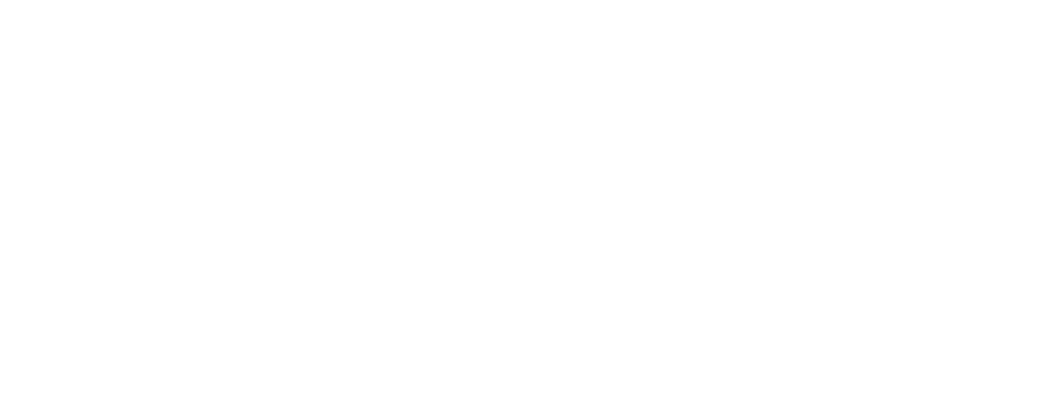
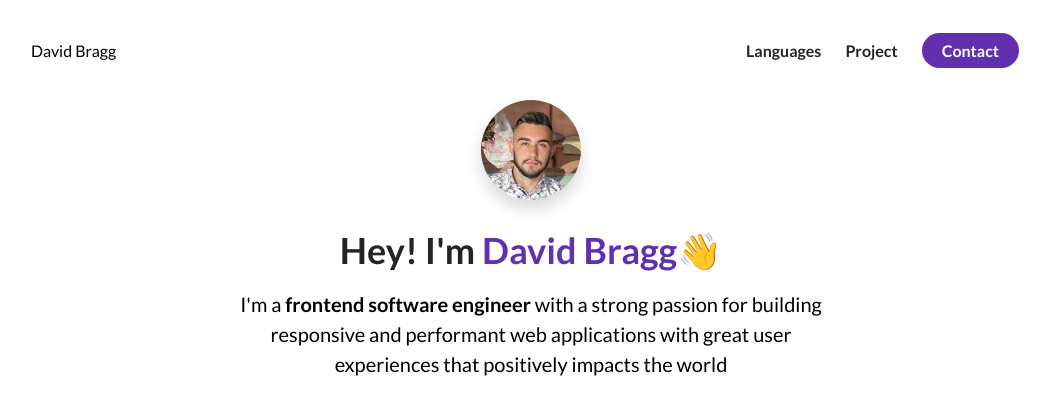
Before and after one commit to davidmuir1999/First-E-Portfolio, a plain HTML site: page First E-Portfolio/index.html in a window 1280 px wide. Shown: the whole page, without its empty margins (109-1159 px from the left). Drawn offline with Linux system fonts and the light colour scheme.

Commit message:
Add files via upload

```diff
--- a/First E-Portfolio/index.html
+++ b/First E-Portfolio/index.html
@@ -5,8 +5,47 @@
     <meta http-equiv="X-UA-Compatible" content="IE=edge">
     <meta name="viewport" content="width=device-width, initial-scale=1.0">
     <title>Document</title>
+    <link rel="stylesheet" href="/styles.css">
+    <script src="https://kit.fontawesome.com/c8e4d183c2.js" crossorigin="anonymous"></script>
 </head>
 <body>
+    <section id="about-me">
+        <nav>
+            <div class="persona__logo">David Bragg</div>
+            <ul class="nav__link--list">
+                <li>
+                    <a href="" class="nav__link--anchor
+                    link__hover-effect
+                    link__hover-effect--black"> Languages</a>
+                </li>
+                <li>
+                    <a href="" class="nav__link--anchor
+                    link__hover-effect
+                    link__hover-effect--black"> Project</a>
+                </li>
+                <li>
+                    <a href="" class="nav__link--anchor
+                    nav__link--anchor-primary"> Contact</a>
+                </li>
+            </ul>
+        </nav>
+        <div class="flex flex-1">
+            <div class="about-me__info row">
+                <div class="about-me__info--container">
+                    <figure class="about-me__picture--mask">
+                        <img src="./assets/me.jpeg" class="about-me__picture" alt="Picture of me">
+                    </figure>
+                    <h1 class="about-me__info--title">
+                        Hey! I'm <span class="text--purple"> David Bragg</span>👋
+                    </h1>
+                    <p class="about-me__info--para">
+                        I'm a <strong class="text--puprle">frontend software engineer</strong>  with a strong passion for building responsive and performant web applications with great user experiences that positively impacts the world
 
+
+                    </p>
+                </div>
+            </div>
+        </div>
+    </section>
 </body>
 </html>
--- a/First E-Portfolio/styles.css
+++ b/First E-Portfolio/styles.css
@@ -0,0 +1,127 @@
+@import url('https://fonts.googleapis.com/css2?family=Lato:wght@400;700&display=swap');
+*{
+    font-family: 'Lato', sans-serif;
+    padding: 0;
+    margin: 0;
+    box-sizing: border-box;
+}
+
+h1, h2, h3, h4, h5, h6, span{
+    color: #242424;
+    text-align: center;
+    line-height: 1.25;
+}
+
+h1{
+    font-size: 36px;
+}
+
+p{
+    line-height: 1.5;
+    font-size: 16px;
+}
+
+li{
+    list-style-type: none;
+}
+
+.flex-1{
+    flex: 1;
+}
+
+.row{
+    width: 100%;
+    max-width: 800px;
+    margin: 0 auto;
+}
+
+.text--purple{
+    color: #6030b1;
+}
+
+.flex{
+    display: flex;
+}
+
+nav{
+    height: 100px;
+    width: 100%;
+    max-width: 1000px;
+    margin: 0 auto;
+    display: flex;
+    justify-content: space-between;
+    align-items: center;
+}
+
+.nav__link--list{
+    display: flex ;
+
+}
+
+.nav__link--anchor{
+    margin: 0 12px;
+    color: #242424;
+    text-decoration: none;
+    font-weight: 700;
+}
+
+.nav__link--anchor-primary{
+    background-color: #6030b1;
+    padding: 8px 20px;
+    border-radius: 50px;
+    color: white;
+    transition: all 300ms ease;
+
+}
+
+.nav__link--anchor-primary:hover{
+    background-color: #5d3dff;
+}
+
+.personal__logo{
+    font-size: 24px;
+    color: #6030b1;
+    margin: 0 12px;
+    font-weight: bold;
+}
+
+#about-me{
+    min-height: 100vh;
+    display: flex;
+    flex-direction: column;
+}
+
+.about-me__info--container{
+    display: flex;
+    flex-direction: column;
+    justify-content: center;
+    align-items: center;
+    max-width: 600px;
+    margin: 0 auto;
+    text-align: center;
+}
+
+.about-me__picture--mask{
+    width: 100px;
+    height: 100px;
+    border-radius: 50%;
+    overflow: hidden;
+    box-shadow: 0 8px 16px rgba(0, 0, 0, 0.16);
+    margin-bottom: 28px;
+}
+
+.about-me__picture{
+    width: 100%;
+
+    transform: scale(1.5);
+    padding-top: 8px;
+}
+
+.about-me__info--para{
+    font-size: 20px;
+    margin-bottom: 28px;
+}
+
+.about-me__info--title{
+   margin-bottom: 16px;
+}
```
Also changed, not shown: First E-Portfolio/assets/chat.png (added), First E-Portfolio/assets/dashboard.png (added), First E-Portfolio/assets/logo.svg (added), First E-Portfolio/assets/loopit.png (added), First E-Portfolio/assets/me.jpeg (added), First E-Portfolio/assets/undraw_websites.svg (added), 1 other file.
